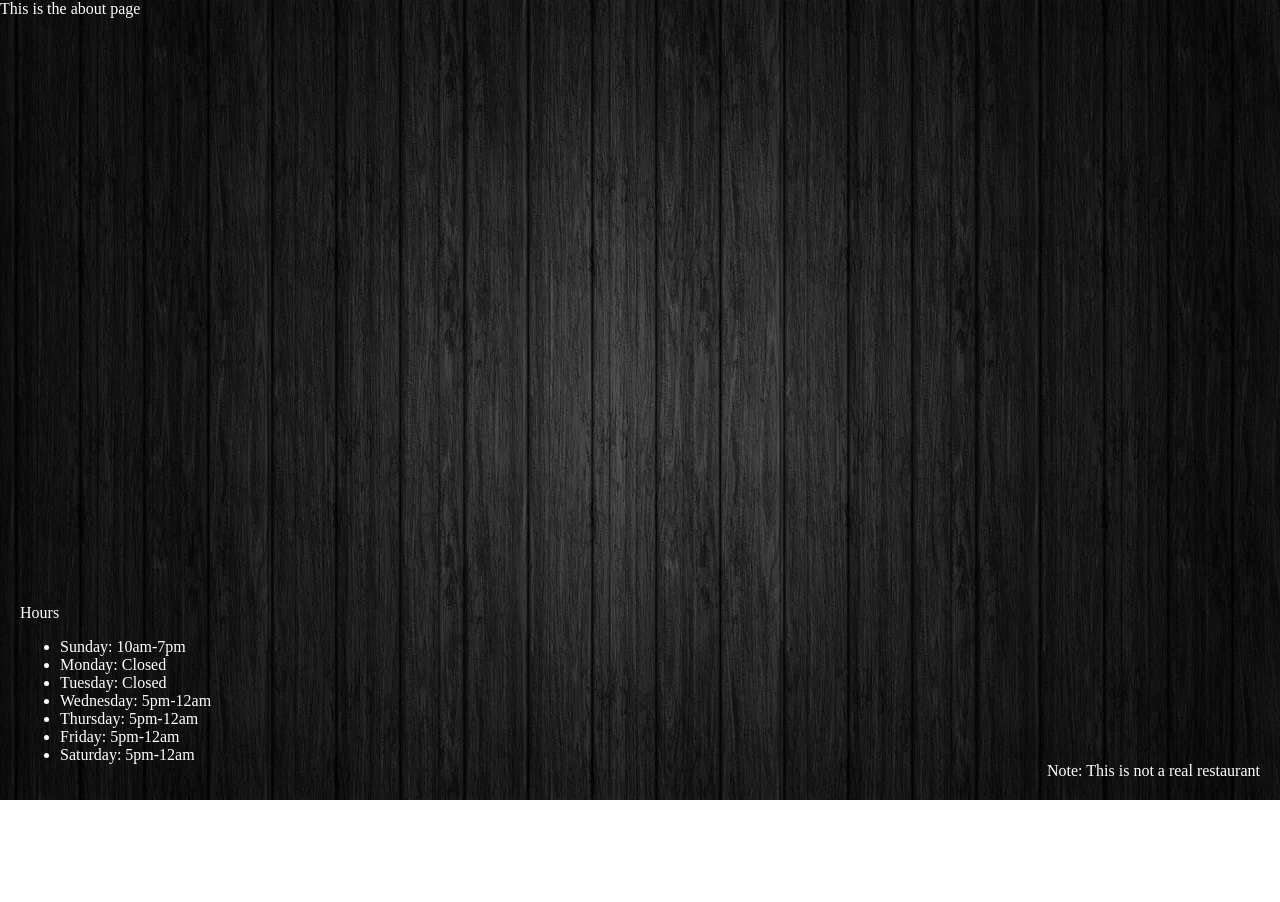
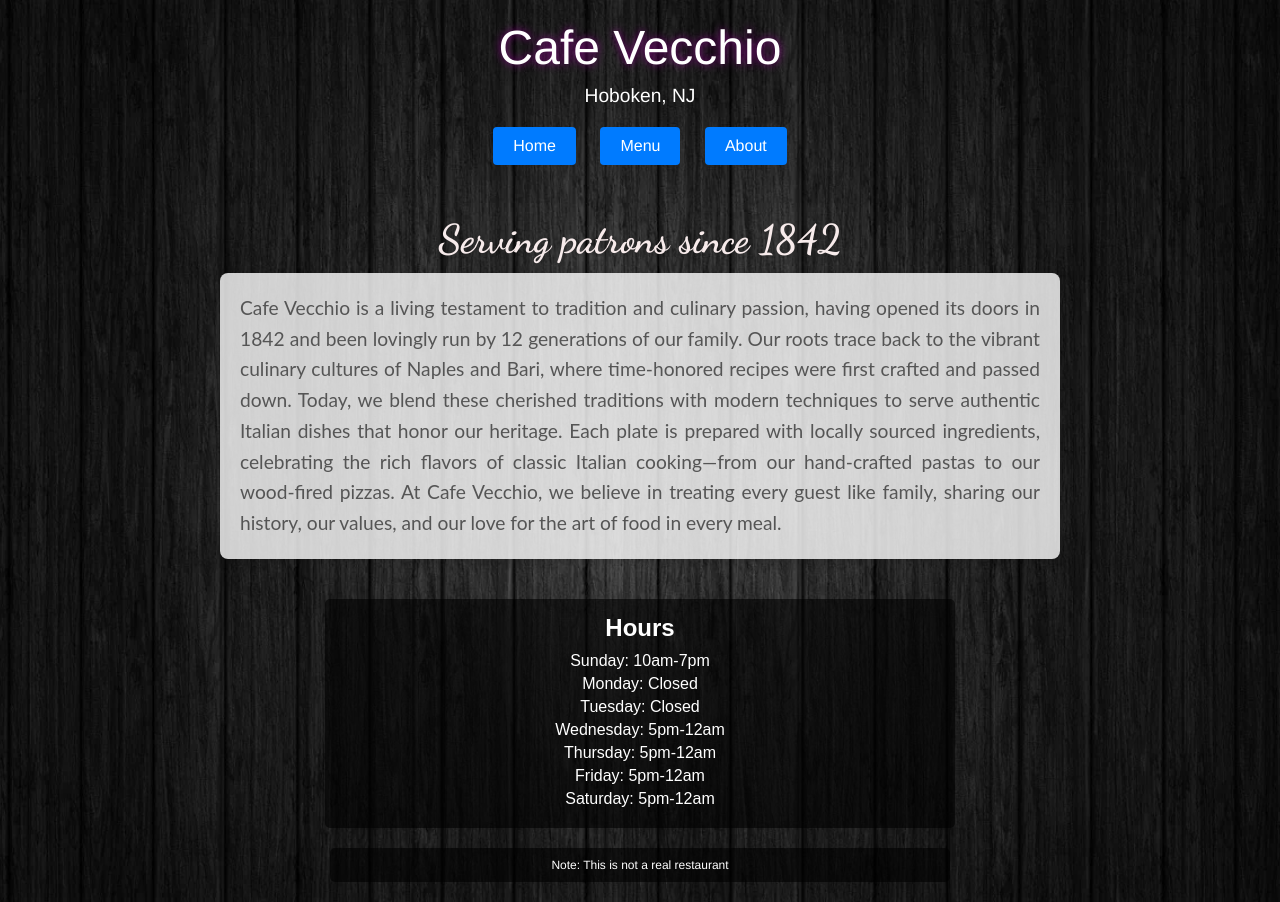
Before and after one commit to mark-vecchione/Odin_Restaurant-Page, a website built with webpack: page src/about.html in a window 1280 px wide. Before the commit the page ends 800 px from the top, so only its background shows below. Built offline with nearby package versions, Linux system fonts and the light colour scheme.

Commit message:
about page and styling

```diff
--- a/package.json
+++ b/package.json
@@ -1,5 +1,6 @@
 {
   "devDependencies": {
+    "copy-webpack-plugin": "^12.0.2",
     "css-loader": "^7.1.2",
     "html-webpack-plugin": "^5.6.3",
     "style-loader": "^4.0.0",
--- a/src/about.html
+++ b/src/about.html
@@ -4,9 +4,25 @@
     <meta charset="UTF-8">
     <meta name="viewport" content="width=device-width, initial-scale=1.0">
     <title>Cafe Vecchio About</title>
+    <link href="https://fonts.googleapis.com/css2?family=Dancing+Script:wght@400;700&display=swap" rel="stylesheet">
 </head>
 <body>
-    <div>This is the about page</div>
+    <header>
+        <div class="title">Cafe Vecchio</div>
+        <div class="home-address">Hoboken, NJ</div>
+        <nav>
+            <a href="index.html" class="btn">Home</a>
+            <a href="menu.html" class="btn">Menu</a>
+            <a href="about.html" class="btn">About</a>
+        </nav>
+    </header>
+    <div class="about-title">Serving patrons since 1842</div>
+    <div class="about-content">Cafe Vecchio is a living testament to tradition and culinary passion, having opened its doors in 1842 and been
+        lovingly run by 12 generations of our family. Our roots trace back to the vibrant culinary cultures of Naples and Bari, where time-honored
+        recipes were first crafted and passed down. Today, we blend these cherished traditions with modern techniques to serve authentic Italian dishes
+        that honor our heritage. Each plate is prepared with locally sourced ingredients, celebrating the rich flavors of classic Italian cooking—from
+        our hand-crafted pastas to our wood-fired pizzas. At Cafe Vecchio, we believe in treating every guest like family, sharing our history, our values,
+        and our love for the art of food in every meal.</div>
     <div class="hours">
         <div class="hours_title">Hours</div>
         <ul class="days">
--- a/src/index.js
+++ b/src/index.js
@@ -1,2 +1 @@
-console.log("This is a test also");
 import "./styles.css";
--- a/src/styles.css
+++ b/src/styles.css
@@ -1,5 +1,5 @@
-  /* Style for the buttons (anchor tags styled as buttons) */
-  nav .btn {
+/* Style for the buttons (anchor tags styled as buttons) */
+nav .btn {
     display: inline-block;
     padding: 10px 20px;
     background-color: #007bff;
@@ -14,25 +14,24 @@
     background-color: #0056b3;
   }
 
-  /* background image */
+  /* Background image and global styles */
   body {
     background-image: url('background_darkoption.jpg');
     background-size: cover;         /* Ensures the image covers the entire background */
-    background-repeat: no-repeat;   /* Prevents the image from repeating */
-    background-position: center;    /* Centers the image */
+    background-repeat: no-repeat;     /* Prevents the image from repeating */
+    background-position: center;      /* Centers the image */
     color: white;
     min-height: 100vh;
     margin: 0;
-}
+    font-family: 'Helvetica Neue', Arial, sans-serif;
+  }
 
-  /* Home page styling */
-        /* Center everything inside the header */
-header {
+  /* Header styling */
+  header {
     text-align: center;
     padding: 20px;
   }
 
-  /* Title styling: large white text with purple glow */
   .title {
     font-size: 3em;
     color: white;
@@ -41,30 +40,137 @@ header {
     margin: 0;
   }
 
-  /* Home address styling: smaller font, white, centered under title */
   .home-address {
     font-size: 1.2em;
     color: white;
     margin-top: 10px;
   }
 
-  /* Add some spacing between the home address and the navigation */
+  /* Spacing between home address and navigation */
   nav {
     margin-top: 20px;
   }
 
-  .footer {
-    position: fixed; /* Fixes the element relative to the viewport */
-    bottom: 0;       /* Positions it at the bottom */
-    right: 0;        /* Positions it on the right */
-    margin: 20px;    /* Adds some spacing from the edges */
-    color: white;    /* Ensures the text is visible (assuming your background is dark) */
+  /* ---------- Menu Tiles Styling ---------- */
+
+  /* Centers each menu tile container */
+  .menu-outer {
+    display: flex;
+    justify-content: center;
+    margin: 20px auto;
   }
 
+  /* Each menu tile style with enhanced background */
+  .menu-inner {
+    background: linear-gradient(135deg, #ffffff, #f8f8f8);  /* subtle gradient for depth */
+    border: 1px solid #ccc;                                  /* slightly darker border */
+    border-radius: 8px;
+    box-shadow: 0 3px 10px rgba(0, 0, 0, 0.15);             /* increased shadow for pop */
+    padding: 20px;
+    width: 90%;
+    max-width: 600px;
+    transition: transform 0.3s ease, box-shadow 0.3s ease;
+    color: #333; /* darker text for contrast */
+  }
+
+  .menu-inner:hover {
+    transform: translateY(-5px);
+    box-shadow: 0 6px 20px rgba(0, 0, 0, 0.25);
+  }
+
+  /* Menu item text styling */
+  .item-name {
+    font-size: 1.5em;
+    font-weight: bold;
+    margin-bottom: 10px;
+    color: #222;
+  }
+
+  .item-description {
+    font-size: 1em;
+    margin-bottom: 10px;
+    color: #555;
+  }
+
+  .item-price {
+    font-size: 1.2em;
+    font-weight: bold;
+    text-align: right;
+    color: #333;
+  }
+
+  /* Center the menu title and sub-headings */
+  .menu-title,
+  .menu-header,
+  .sub-heading {
+    text-align: center;
+  }
+
+  /* ---------- Hours and Footer Styling (Non-fixed, in normal flow) ---------- */
+
+  /* Hours container with subtle dark background */
   .hours {
-    position: fixed; /* Fix the element relative to the viewport */
-    bottom: 0;       /* Align to the bottom */
-    left: 0;         /* Align to the left */
-    margin: 20px;    /* Adds some space from the edges */
-    color: white;    /* Ensures the text is visible on a dark background */
+    margin: 40px auto 20px auto;
+    max-width: 600px;
+    padding: 15px;
+    background-color: rgba(0, 0, 0, 0.6);
+    border-radius: 5px;
+    font-family: sans-serif;
   }
+
+  .hours_title {
+    text-align: center;
+    font-size: 1.5em;
+    font-weight: bold;
+    margin-bottom: 10px;
+    color: white;
+  }
+
+  .days {
+    list-style: none;
+    padding: 0;
+    margin: 0;
+    text-align: center;
+    font-size: 1em;
+    color: white;
+  }
+
+  .days li {
+    margin-bottom: 5px;
+  }
+
+  /* Footer styling with matching dark background */
+  .footer {
+    margin: 20px auto;
+    max-width: 600px;
+    padding: 10px;
+    text-align: center;
+    background-color: rgba(0, 0, 0, 0.6);
+    border-radius: 5px;
+    font-size: 12px;
+    color: white;
+  }
+/* About Page Styling */
+.about-title {
+    font-family: 'Dancing Script', cursive;
+    font-size: 2.5em;
+    font-weight: bold;
+    text-align: center;
+    color: #f7ebeb;
+    margin: 30px 0 10px;
+    text-shadow: 1px 1px 3px rgba(0, 0, 0, 0.1);  /* Subtle shadow for depth */
+  }
+
+  .about-content {
+    font-family: 'Lato', sans-serif;  /* Clean, modern sans-serif font */
+    font-size: 1.2em;
+    line-height: 1.6;
+    color: #555;
+    max-width: 800px;
+    margin: 0 auto;
+    padding: 20px;
+    text-align: justify;
+    background-color: rgba(255, 255, 255, 0.8); /* Optional: light background for readability */
+    border-radius: 8px;  /* Soft rounded corners */
+    box-shadow: 0 3px 10px rgba(0, 0, 0, 0.1);  /* Subtle shadow to lift the content */
+  }
```
Also changed, not shown: 1 other file.
